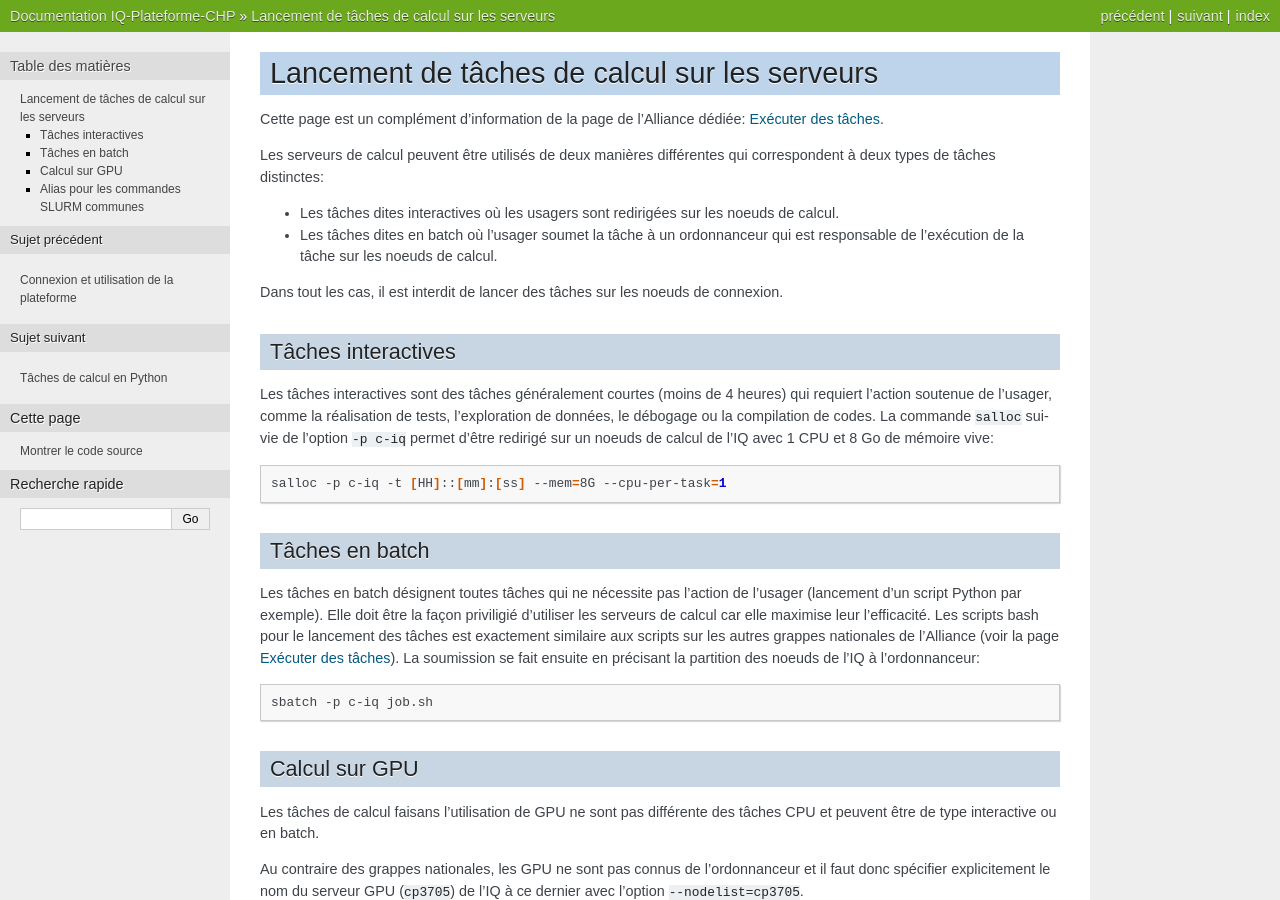
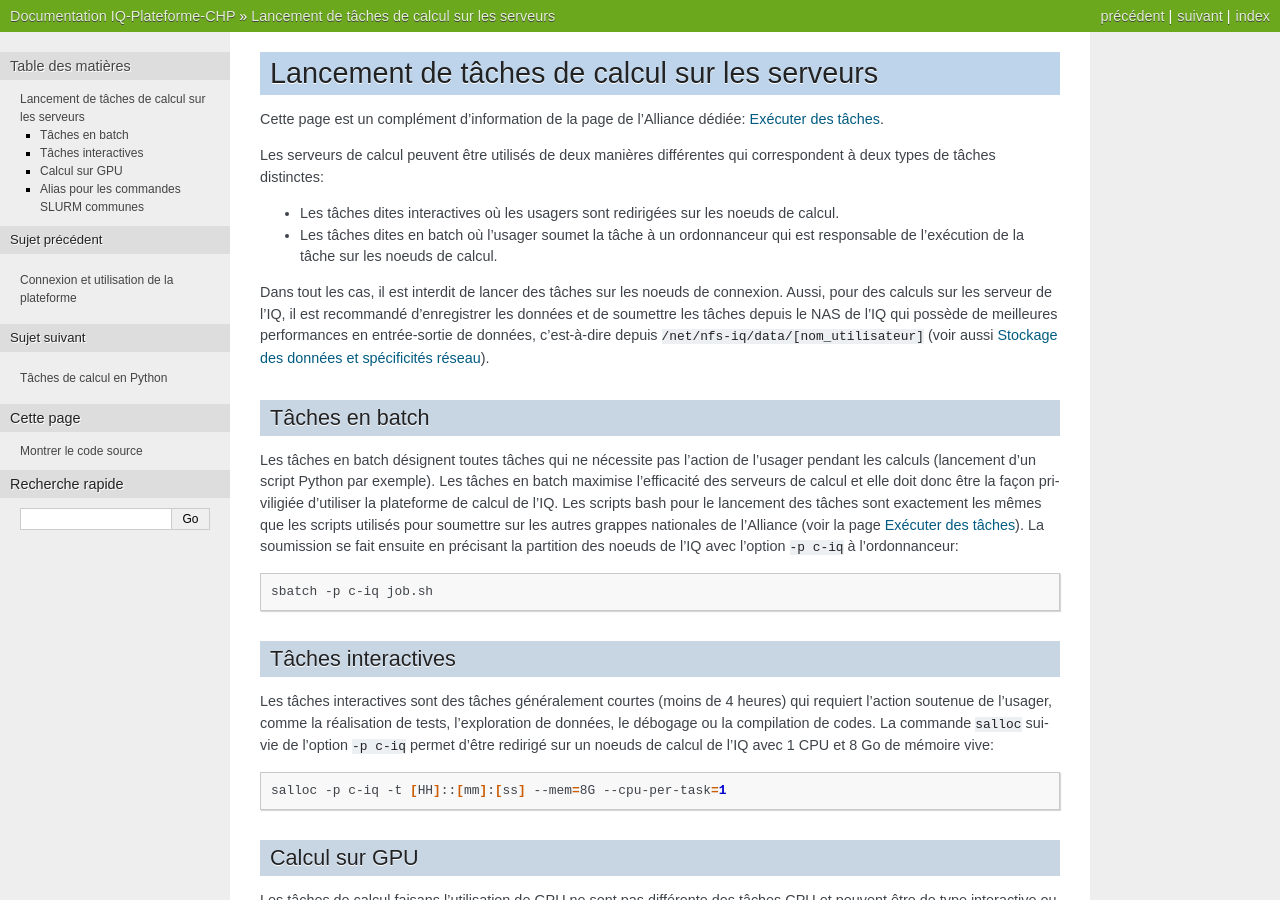
Before and after one commit to Institut-Quantique-UdeS/Presentation-Plateforme-CHP, a Sphinx documentation site: the page built from source/job.rst, in a window 1280 px wide and 900 px high. Built offline with Sphinx 7.4.7, drawn with Linux system fonts in a browser that asks for light colours.

Commit message:
Ajout mention lancer les calculs depuis le NAS

```diff
--- a/source/index.rst
+++ b/source/index.rst
@@ -6,7 +6,7 @@
 Plateforme Calcul Haute Performance de l'IQ
 ===========================================
 
-*Dernière mise à jour: 28 juin 2023*
+*Dernière mise à jour: 19 juillet 2023*
 
 Cher étudiants et étudiantes, cher personnel de recherche et cher professeurs et professeures,
 
--- a/source/job.rst
+++ b/source/job.rst
@@ -12,6 +12,23 @@ Les serveurs de calcul peuvent être utilisés de deux manières différentes qu
 * Les tâches dites en batch où l'usager soumet la tâche à un ordonnanceur qui est responsable de l'exécution de la tâche sur les noeuds de calcul.
 
 Dans tout les cas, il est interdit de lancer des tâches sur les noeuds de connexion.
+Aussi, pour des calculs sur les serveur de l'IQ, il est recommandé d'enregistrer les données et de soumettre les tâches depuis le NAS de l'IQ qui possède de meilleures performances en entrée-sortie de données, c'est-à-dire depuis ``/net/nfs-iq/data/[nom_utilisateur]`` (voir aussi :ref:`stockage_et_reseau`).
+
+
+.. _taches_batch:
+
+Tâches en batch
+===============
+
+Les tâches en batch désignent toutes tâches qui ne nécessite pas l'action de l'usager pendant les calculs (lancement d'un script Python par exemple).
+Les tâches en batch maximise l'efficacité des serveurs de calcul et elle doit donc être la façon priviligiée d'utiliser la plateforme de calcul de l'IQ.
+Les scripts bash pour le lancement des tâches sont exactement les mêmes que les scripts utilisés pour soumettre sur les autres grappes nationales de l'Alliance (voir la page `Exécuter des tâches <https://docs.alliancecan.ca/wiki/Running_jobs/fr>`_).
+La soumission se fait ensuite en précisant la partition des noeuds de l'IQ avec l'option ``-p c-iq`` à l'ordonnanceur:
+
+.. code-block:: bash
+
+   sbatch -p c-iq job.sh
+
 
 
 .. _taches_interactives:
@@ -26,19 +43,6 @@ La commande ``salloc`` suivie de l'option ``-p c-iq`` permet d'être redirigé s
 
    salloc -p c-iq -t [HH]::[mm]:[ss] --mem=8G --cpu-per-task=1
 
-
-
-Tâches en batch
-===============
-
-Les tâches en batch désignent toutes tâches qui ne nécessite pas l'action de l'usager (lancement d'un script Python par exemple).
-Elle doit être la façon priviligié d'utiliser les serveurs de calcul car elle maximise leur l'efficacité.
-Les scripts bash pour le lancement des tâches est exactement similaire aux scripts sur les autres grappes nationales de l'Alliance (voir la page `Exécuter des tâches <https://docs.alliancecan.ca/wiki/Running_jobs/fr>`_).
-La soumission se fait ensuite en précisant la partition des noeuds de l'IQ à l'ordonnanceur:
-
-.. code-block:: bash
-
-   sbatch -p c-iq job.sh
 
 
 Calcul sur GPU
--- a/source/mise_en_route.rst
+++ b/source/mise_en_route.rst
@@ -69,6 +69,8 @@ En effet, certain modules dépendent d'autres modules qui doivent être présent
 Il faut alors consulter la sortie de ``module spider X`` pour obtenir plus d'informations.
 Pour un complément d'informations sur l'utilisation des modules, voir la documentation correspondante sur le site de l'Alliance (`Utiliser des modules <https://docs.alliancecan.ca/wiki/Utiliser_des_modules>`_).
 
+
+.. _stockage_et_reseau:
 
 Stockage des données et spécificités réseau
 ===========================================
```
